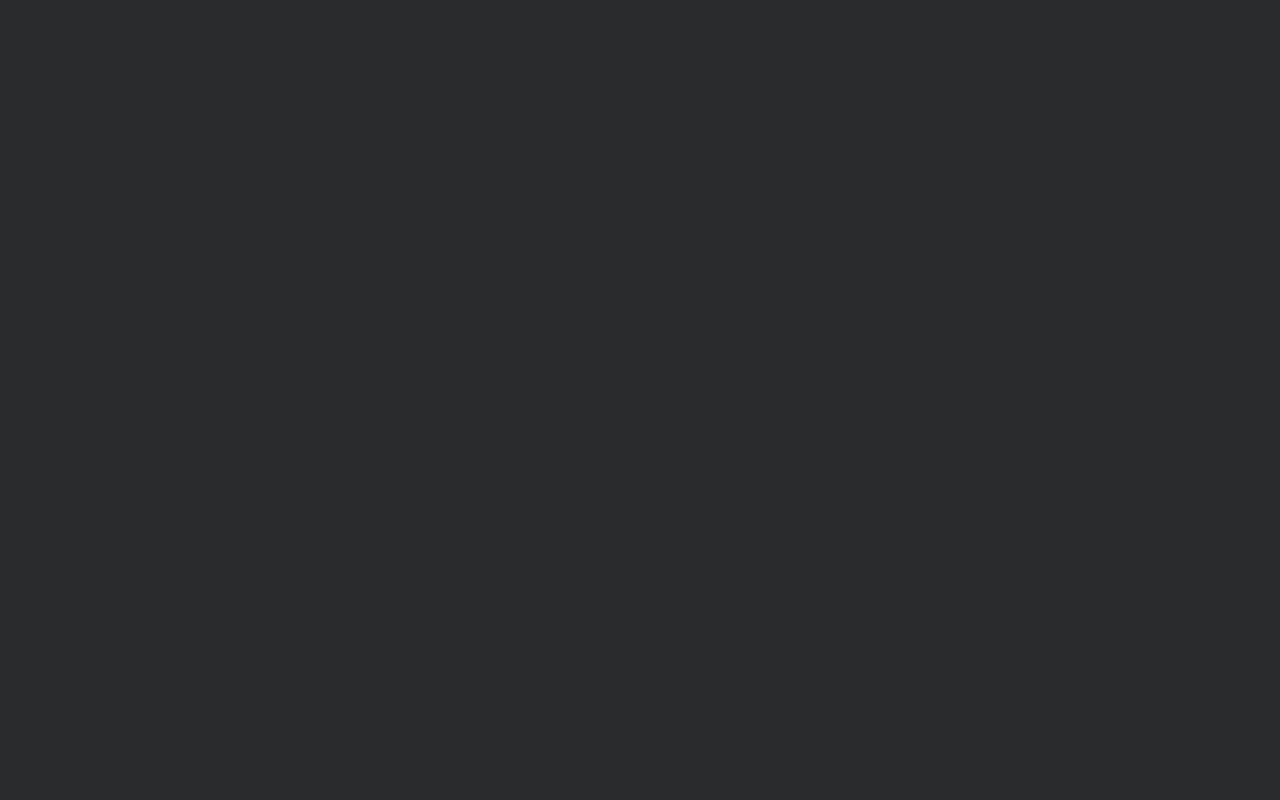
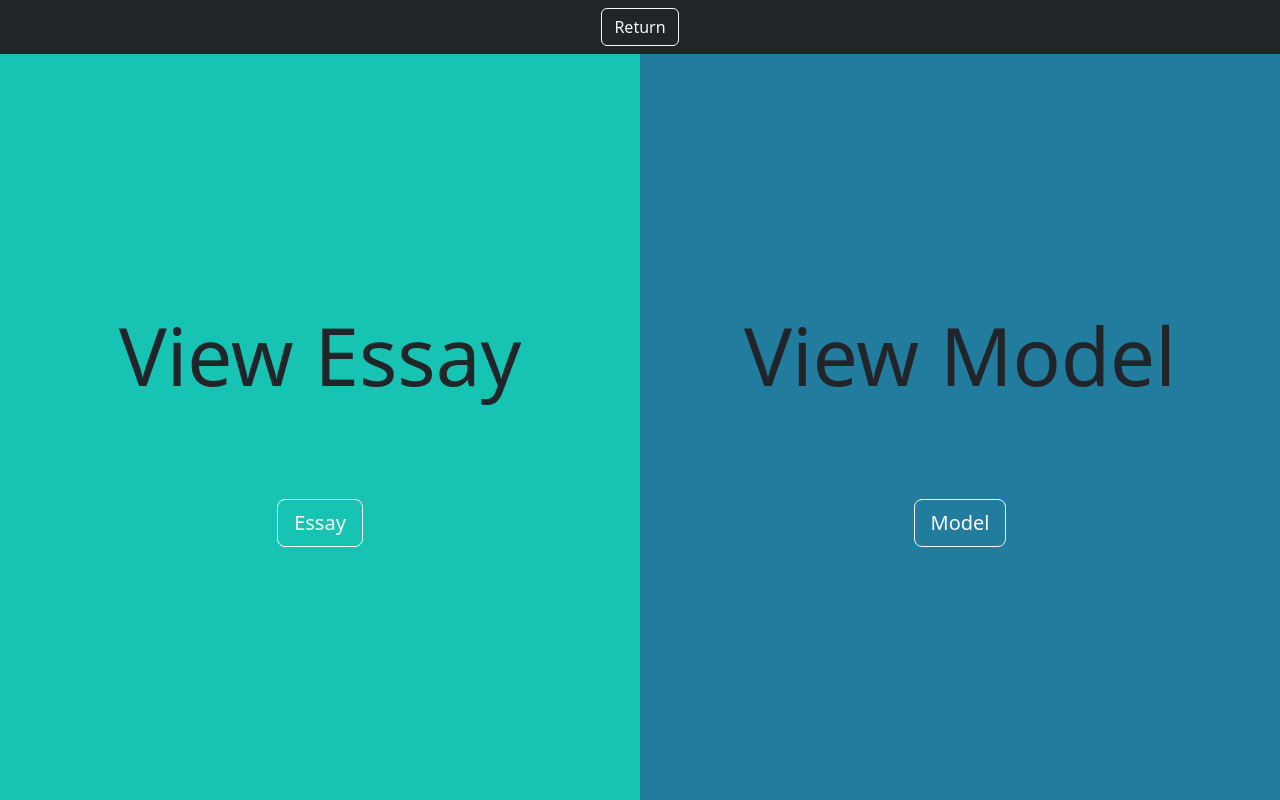
Before and after one commit to jack-whatley/portfolio-page, a website: page src/epq/epq.html in a window 1280 px wide. Drawn offline with nearby package versions, Linux system fonts and the light colour scheme; files that its build step writes are made by us from their sources.

Commit message:
epq browsing page

```diff
--- /dev/null
+++ b/public/epq.css
@@ -0,0 +1,49 @@
+body {
+
+    min-height: 100vh;
+
+}
+
+.colour-1 {
+
+    background: rgba(23, 195, 178, 1);
+    transition: all 1s;
+
+}
+
+.colour-2 {
+
+    background: rgba(34, 124, 157, 1);
+    transition: all 1s;
+
+}
+
+.card-title {
+
+    transition: all 1s;
+
+}
+
+.colour-1:hover {
+
+    background: rgba(23, 195, 178, 0.6);
+
+}
+
+.colour-2:hover {
+
+    background: rgba(34, 124, 157, 0.6);
+
+}
+
+.colour-1:hover > .card-title {
+
+    font-size: 6rem;
+
+}
+
+.colour-2:hover > .card-title {
+
+    font-size: 6rem;
+
+}
--- a/public/style.css
+++ b/public/style.css
@@ -10,8 +10,6 @@ body {
     padding: 0px;
 
     background: #292b2d;
-
-    max-height: 100vh;
 
 }
 
@@ -128,3 +126,9 @@ div {
     text-decoration: underline;
 
 }
+
+.full-length {
+
+
+
+}
--- a/src/epq/epq.html
+++ b/src/epq/epq.html
@@ -10,16 +10,47 @@
 
         <link href="https://cdn.jsdelivr.net/npm/bootstrap@5.2.0-beta1/dist/css/bootstrap.min.css" rel="stylesheet" integrity="sha384-0evHe/X+R7YkIZDRvuzKMRqM+OrBnVFBL6DOitfPri4tjfHxaWutUpFmBp4vmVor" crossorigin="anonymous">
 
-        <link rel="stylesheet" href="public/style.css">
+        <link rel="stylesheet" type="text/css" href="/public/epq.css">
 
     </head>
 
-    <body>
+    <body class="d-flex flex-column">
 
+        <nav class="navbar navbar-dark bg-dark">
 
+            <div class="container-fluid">
+
+                <button class="btn btn-outline-light ms-auto me-auto" onclick="window.location.href='/home'">Return</button>
+
+            </div>
+
+        </nav>
+
+        <div class="container-fluid flex-grow-1 d-flex">
+
+            <div class="row flex-fill align-self-stretch flex-grow-1">
+
+                <div class="col d-flex flex-column align-items-center justify-content-center colour-1">
+
+                    <h1 class="display-1 text-center card-title">View Essay</h1>
+
+                    <div class="mt-5 pt-5"><button class="btn btn-outline-light btn-lg">Essay</button></div>
+
+                </div>
+
+                <div class="col colour-2 d-flex flex-column align-items-center justify-content-center">
+
+                    <h1 class="display-1 text-center card-title">View Model</h1>
+
+                    <div class="mt-5 pt-5"><button class="btn btn-outline-light btn-lg">Model</button></div>
+
+                </div>
+
+            </div>
+
+        </div>
 
         <script src="https://cdn.jsdelivr.net/npm/bootstrap@5.2.0-beta1/dist/js/bootstrap.bundle.min.js" integrity="sha384-pprn3073KE6tl6bjs2QrFaJGz5/SUsLqktiwsUTF55Jfv3qYSDhgCecCxMW52nD2" crossorigin="anonymous"></script>
-        <script src="public/index.js"></script>
 
     </body>
 
```
Also changed, not shown: index.html (+0 -3 lines).
